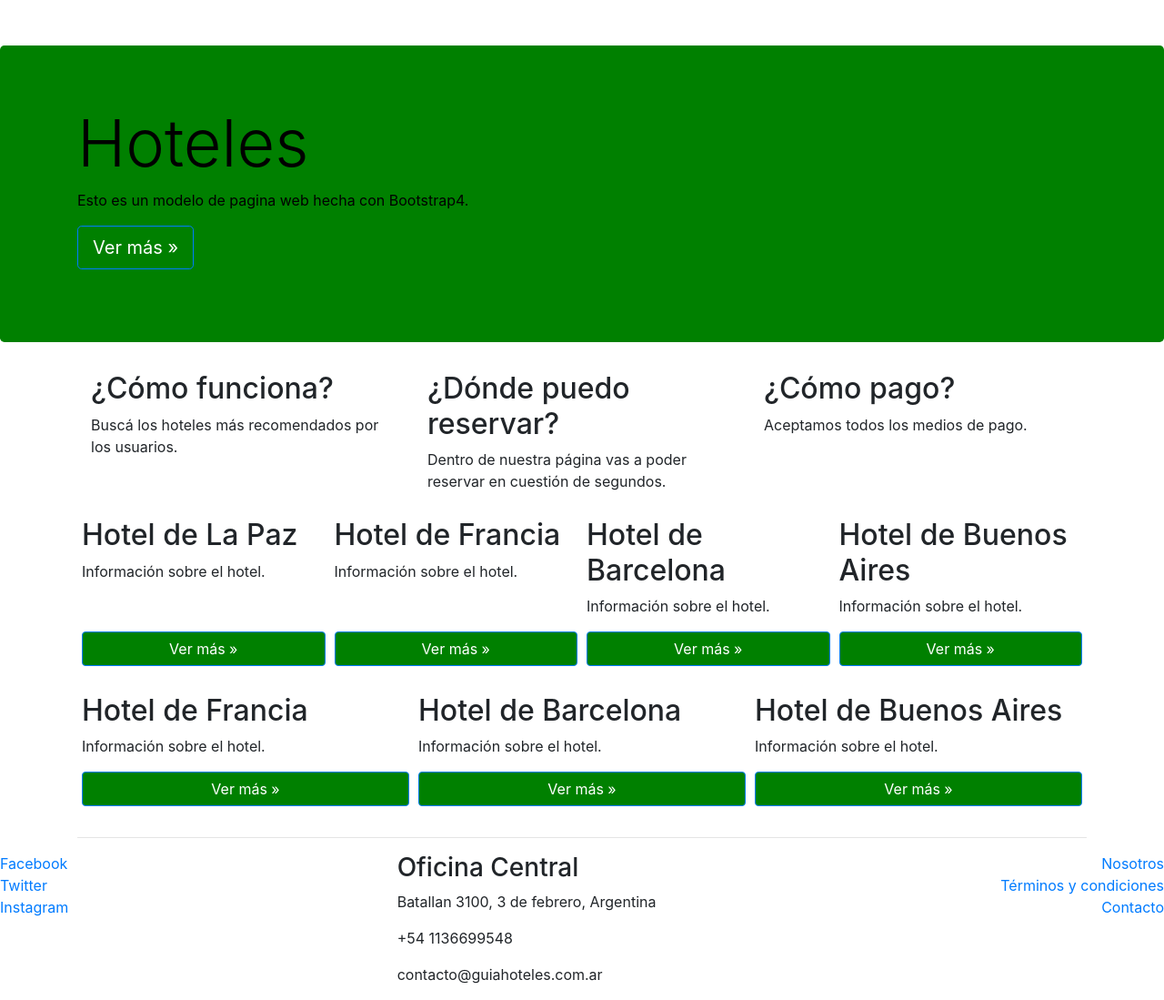
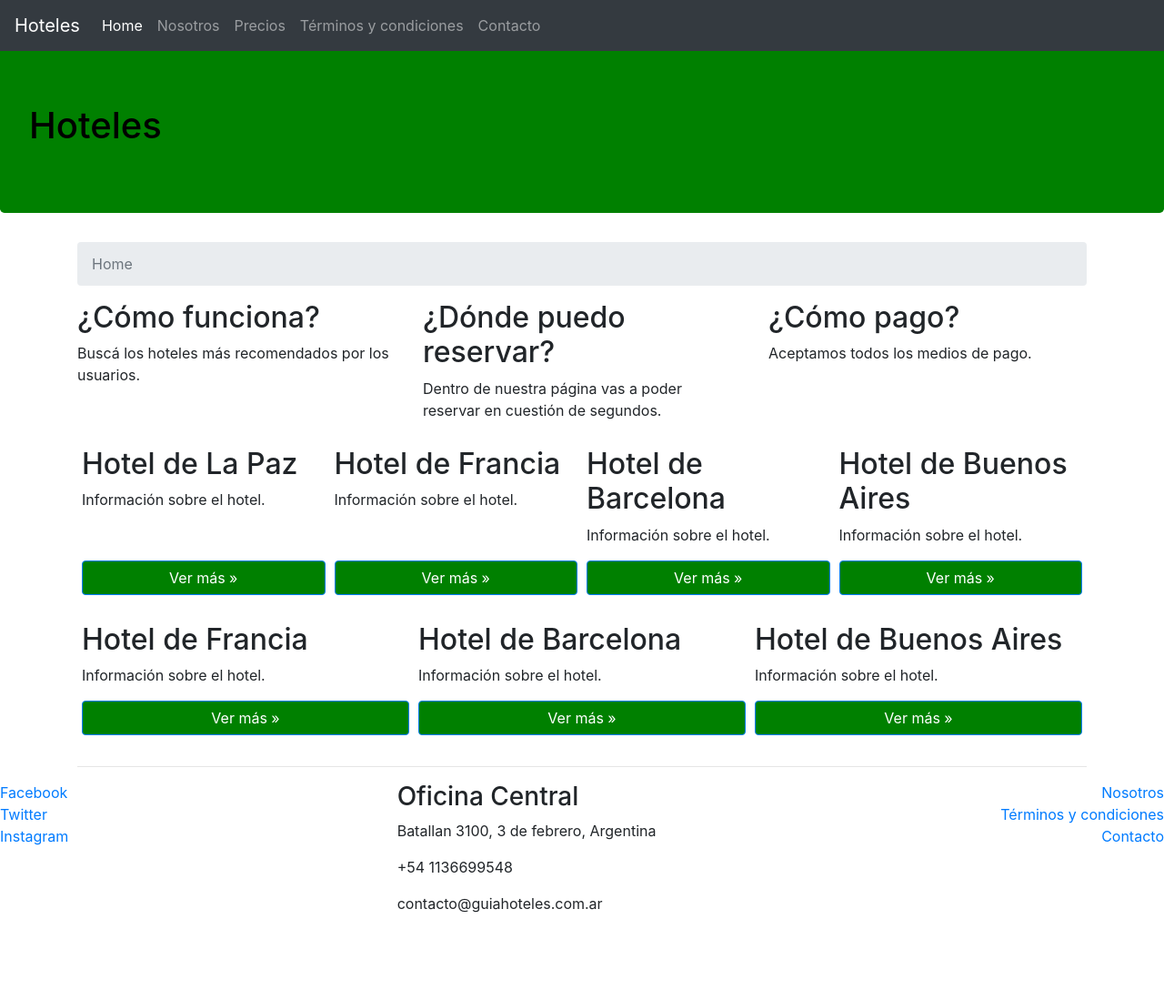
Before and after one commit to Gonzaa25/curso-bootstrap4, a website: page index.html in a window 1280 px wide. Shown: the whole page at 91% size. After the commit the page ends 1021 px from the top, so only its background shows below. Drawn offline with nearby package versions, Linux system fonts and the light colour scheme.

Commit message:
nav and breadcrumb

```diff
--- a/index.html
+++ b/index.html
@@ -10,21 +10,33 @@
     <link rel="stylesheet" href="css/main.css">
     <title>Guia de hoteles</title>
   </head>
-  <body>
-
-
-      <main role="main">
-
-        <!-- Main jumbotron for a primary marketing message or call to action -->
+  <body><!-- Main jumbotron for a primary marketing message or call to action -->
+        <nav class="navbar navbar-expand-md navbar-dark bg-dark fixed-top">
+          <a class='navbar-brand' href='/'>Hoteles</a>
+          <button class="navbar-toggler" type="button" data-toggle="collapse" data-target="#navbarSupportContent" aria-controls="navbarSupportContent" aria-expanded="false" aria-label="Toggle navigation">
+            <span class="navbar-toggler-icon"></span>
+          </button>
+          <div class="collapse navbar-collapse" id="navbarSupportContent">
+            <ul class="navbar-nav mr-auto">
+              <li class="nav-item active"><a class="nav-link" href="/">Home</a></li>
+              <li class="nav-item"><a class="nav-link" href="/about.html">Nosotros</a></li>
+              <li><a class="nav-link" href="/precios">Precios</a></li>
+              <li><a class="nav-link" href="/terminosycondiciones">Términos y condiciones</a></li>
+              <li><a class="nav-link" href="/contacto">Contacto</a></li>
+              </li>
+            </ul>
+          </div>
+        </nav>
         <div class="jumbotron">
-          <div class="container">
-            <h1 class="display-3">Hoteles</h1>
-            <p>Esto es un modelo de pagina web hecha con Bootstrap4.</p>
-            <p><a class="btn btn-primary btn-lg" href="#" role="button">Ver más »</a></p>
-          </div>
+            <h1>Hoteles</h1>
         </div>
         <div class="container">
-           <div class="d-flex">
+          <nav aria-label="breadcrumb">
+            <ol class="breadcrumb">
+              <li class="breadcrumb-item active" aria-current="page">Home</li>
+            </ol>
+          </nav>
+            <div class="row">
                 <div class="col-sm-4">
                   <h2>¿Cómo funciona?</h2>
                   <p>Buscá los hoteles más recomendados por los usuarios.</p>
@@ -104,14 +116,8 @@
               </div>
             </div>
           </div>
-
           <hr>
-
-        </div> <!-- /container -->
-
-      </main>
-
-      <footer>
+        </div> <!-- /container --><footer>
         <div class="row">
           <div class="col-sm-4 d-flex flex-column">
             <a href="http://www.facebook.com">Facebook</a>
```
Lines whose indentation alone changed are shown as unchanged.
